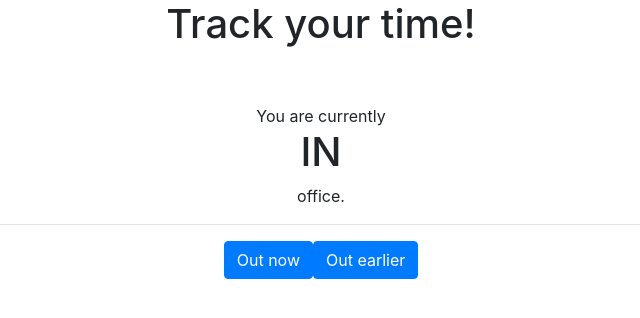
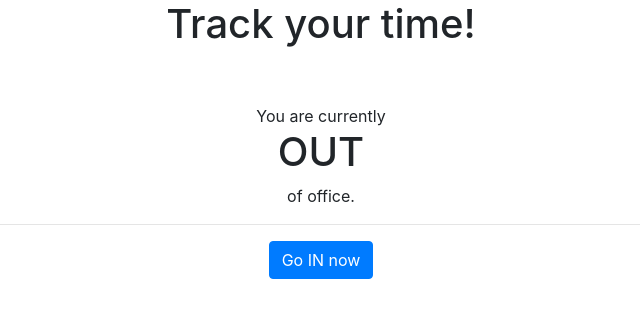
Before and after one commit to kousiksatish/time-tracker-app, a React (Create React App) app: page / in a window 1280 px wide. Shown: the top 318 px of the page, without its empty margins (319-959 px from the left). Built offline with nearby package versions, Linux system fonts and the light colour scheme.

Commit message:
Add basic prop propagation

```diff
--- a/src/App.js
+++ b/src/App.js
@@ -3,6 +3,8 @@ import './App.css';
 import './bootstrap.min.css';
 import CurrentState from './CurrentState';
 import RecordActivity from './RecordActivity';
+
+const inOffice = false;
 
 class App extends Component {
   render() {
@@ -10,9 +12,9 @@ class App extends Component {
           <div className="App">
               <h1>Track your time!</h1>
               <br /><br />
-              <CurrentState />
+              <CurrentState inOffice = {inOffice} />
               <hr />
-              <RecordActivity />
+              <RecordActivity inOffice = {inOffice} />
           </div>
       );
   }
--- a/src/CurrentState.js
+++ b/src/CurrentState.js
@@ -2,12 +2,15 @@ import React, { Component } from 'react';
 
 class CurrentState extends Component {
     render() {
+        const currentState = this.props.inOffice ? 'IN' : 'OUT';
         return (
             <div className="text-center">
                 You are currently
                 <br />
-                <h1>IN</h1>
-                office.
+                <h1>
+                    {currentState}
+                </h1>
+                {!this.props.inOffice ? 'of' : ''} office.
             </div>
         );
     }
--- a/src/RecordActivity.js
+++ b/src/RecordActivity.js
@@ -2,11 +2,11 @@ import React, { Component } from 'react';
 
 class RecordActivity extends Component {
     render() {
+        const buttonName = this.props.inOffice ? 'Come OUT' : 'Go IN';
         return (
             <div class="row">
                 <div class="text-center col-sm-12">
-                    <button class="btn btn-primary btn-md center-block">Out now</button>
-                    <button class="btn btn-primary btn-md center-block">Out earlier</button>
+                    <button class="btn btn-primary btn-md center-block">{buttonName} now</button>
                 </div>
             </div>
         );
```
